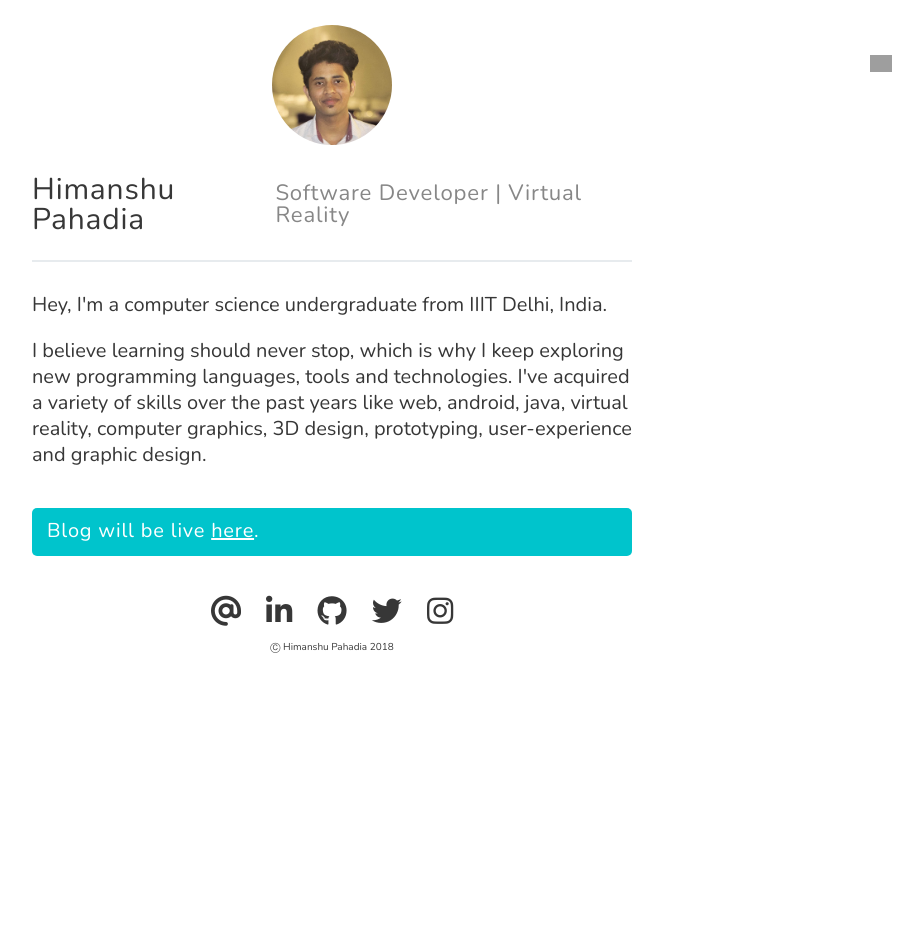
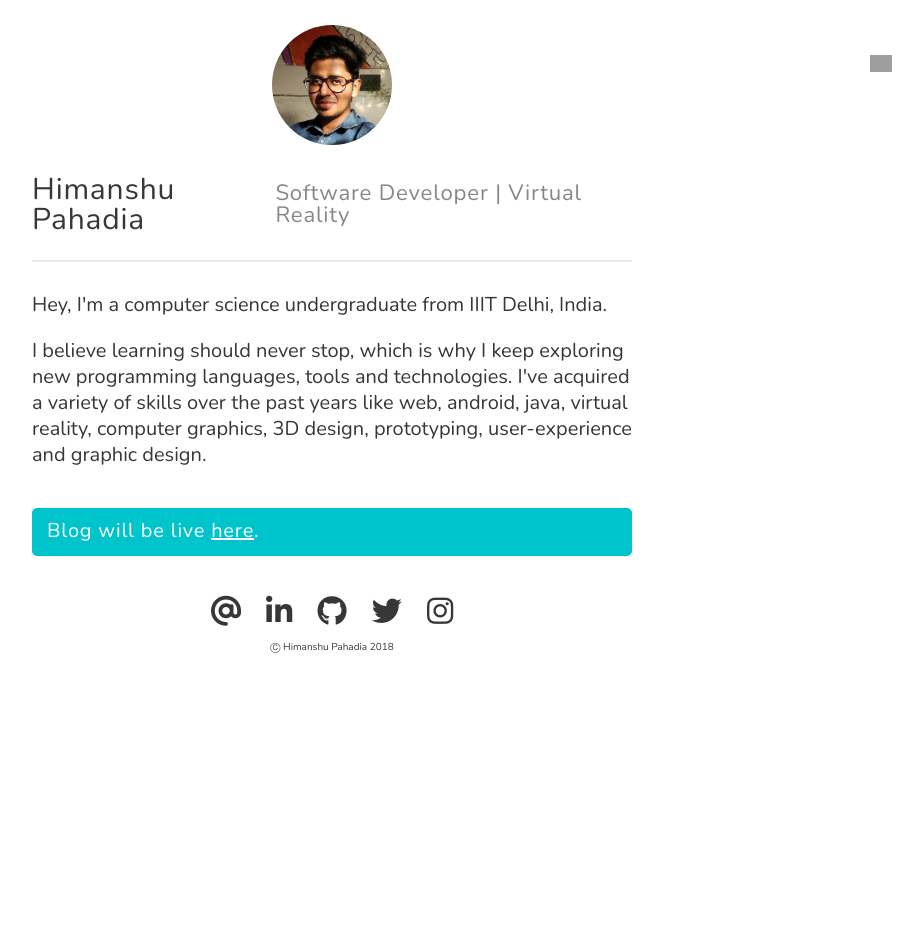
Before and after one commit to pahadiahimanshu/pahadiahimanshu.github.io, a Jekyll site: the page built from index.html, in a window 1280 px wide. Shown: the whole page, without its empty margins (308-1231 px from the left). Built offline with Jekyll 4.4.1, drawn with Linux system fonts in a browser that asks for light colours; nearby versions of some CDN libraries; library files that are not in the unit come from our copies; grey boxes are pictures that could not be loaded.

Commit message:
Added new profile icon

```diff
--- a/_includes/header.html
+++ b/_includes/header.html
@@ -1,7 +1,7 @@
 <div class="header-container">
     <header class="header" js-component="header" js-args="{ offset: '200'}">
         <div class="header-logo-portrait">
-            <img class="header-logo-portrait-image" src="{{site.baseurl}}/assets/img/himanshupahadia.jpg" />
+            <img class="header-logo-portrait-image" src="{{site.baseurl}}/assets/img/himanshupahadia3.jpg" />
         </div>
         <div class="header-logo">
             <div class="header-logo-text">
--- a/index.html
+++ b/index.html
@@ -7,7 +7,7 @@ priority: 1.0
 	<div class="homepage">
 		<div class="homepage_profilecard">
 			<div class="profile-picture">
-				<img class="profile-picture-img" src="{{site.baseurl}}/assets/img/himanshupahadia.jpg" alt="Himanshu Pahadia" />
+				<img class="profile-picture-img" src="{{site.baseurl}}/assets/img/himanshupahadia3.jpg" alt="Himanshu Pahadia" />
 			</div>
 			<div class="profile">
 				<h1 class="profile-title">Himanshu Pahadia</h1>
```
Also changed, not shown: assets/img/himanshupahadia2.jpg (added), assets/img/himanshupahadia3.jpg (added).
